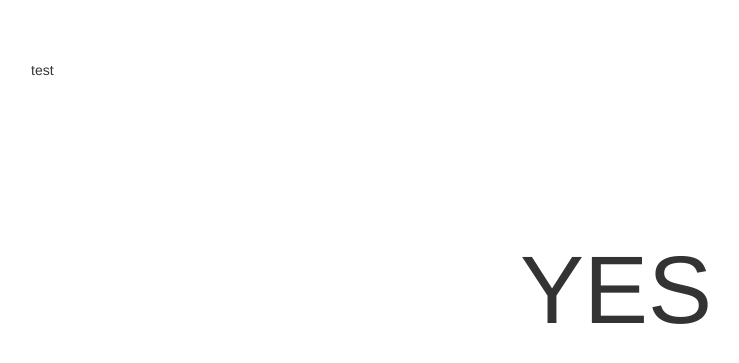
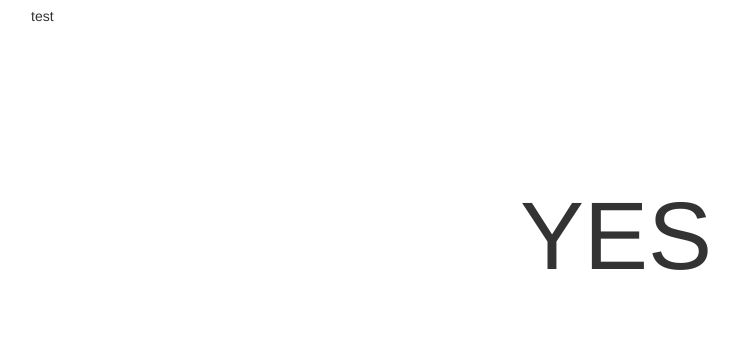
Before and after one commit to gbinal/EM-API, a Jekyll site: the page built from index.html, in a window 1280 px wide. Shown: the top 363 px of the page, without its empty margins (24-763 px from the left). Built offline with Jekyll 4.4.1, drawn with Linux system fonts in a browser that asks for light colours; nearby versions of some CDN libraries.

Commit message:
Update _includes/header.html

```diff
--- a/_includes/header.html
+++ b/_includes/header.html
@@ -13,7 +13,7 @@
         <link rel="stylesheet" href="css/bootstrap.min.css">
         <style>
             body {
-                padding-top: 60px;
+                padding-top: 6px;
                 padding-bottom: 40px;
             }
         </style>
```
